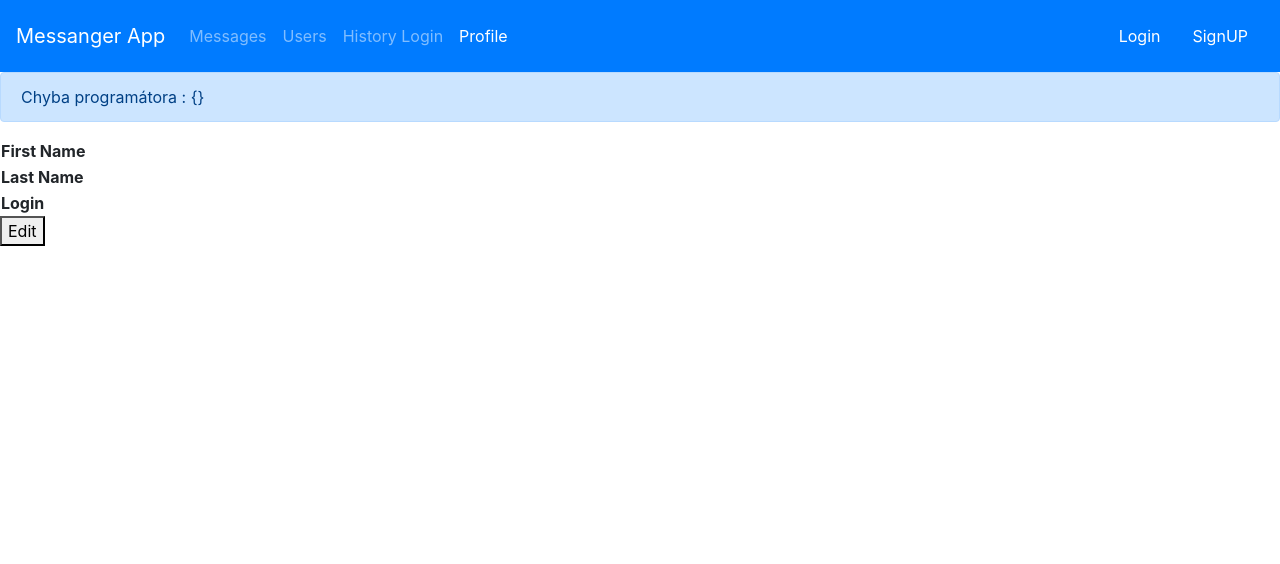
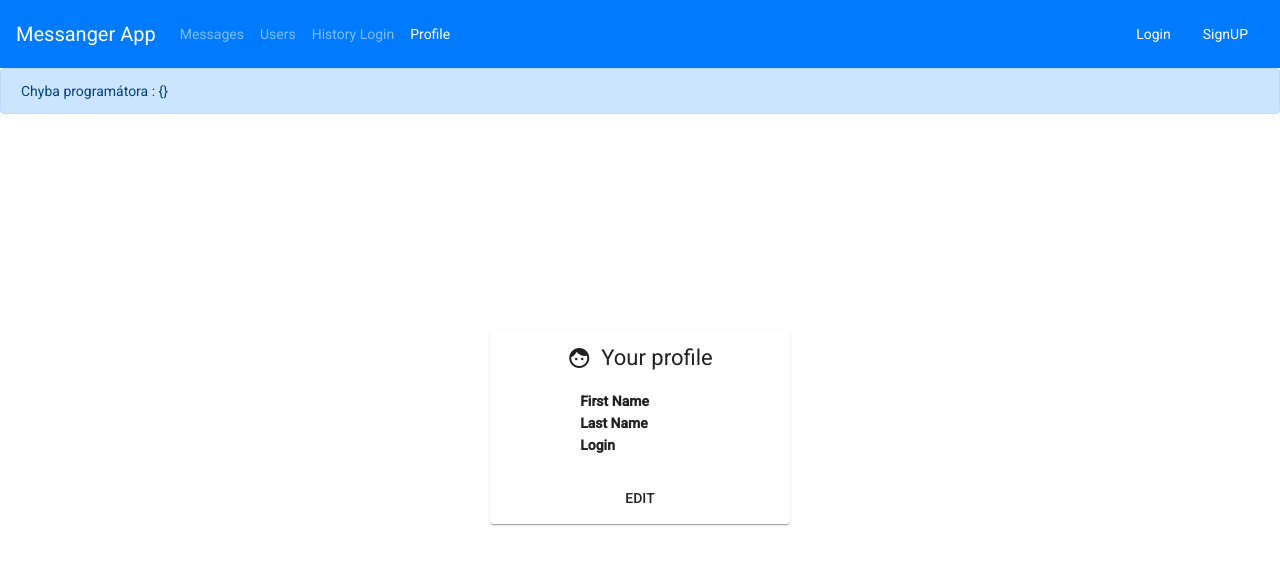
Before and after one commit to jakubtomas/Messanger, an Angular app: page /profile in a window 1280 px wide. Shown: the top 564 px of the page. Built offline with nearby package versions, Linux system fonts and the light colour scheme.

Commit message:
added angular material changed profile

```diff
--- a/angular.json
+++ b/angular.json
@@ -28,6 +28,7 @@
               "src/assets"
             ],
             "styles": [
+              "./node_modules/@angular/material/prebuilt-themes/indigo-pink.css",
               "node_modules/bootstrap/dist/css/bootstrap.min.css",
               "src/styles.css"
             ],
@@ -96,6 +97,7 @@
               "src/assets"
             ],
             "styles": [
+              "./node_modules/@angular/material/prebuilt-themes/indigo-pink.css",
               "src/styles.css"
             ],
             "scripts": []
--- a/package.json
+++ b/package.json
@@ -12,10 +12,12 @@
   "private": true,
   "dependencies": {
     "@angular/animations": "~11.0.1",
+    "@angular/cdk": "^11.0.3",
     "@angular/common": "~11.0.1",
     "@angular/compiler": "~11.0.1",
     "@angular/core": "~11.0.1",
     "@angular/forms": "~11.0.1",
+    "@angular/material": "^11.0.3",
     "@angular/platform-browser": "~11.0.1",
     "@angular/platform-browser-dynamic": "~11.0.1",
     "@angular/router": "~11.0.1",
--- a/src/app/profile/profile.component.css
+++ b/src/app/profile/profile.component.css
@@ -0,0 +1,28 @@
+.profile-card {
+  width: 300px;
+  max-width: 400px;
+  margin-top: 200px;
+}
+:host {
+  display: flex;
+  justify-content: center;
+}
+header,
+mat-card-actions,
+mat-card-content {
+  display: flex;
+  justify-content: center;
+}
+.header {
+  margin-bottom: 20px;
+  display: flex;
+  justify-content: center;
+  align-items: center;
+}
+.header-text {
+  font-size: 22px;
+  padding-left: 10px;
+}
+td {
+  padding-left: 50px;
+}
--- a/src/app/profile/profile.component.html
+++ b/src/app/profile/profile.component.html
@@ -1,3 +1,9 @@
+<mat-card class="profile-card">
+  <div class="header">
+    <mat-icon>face</mat-icon>
+    <div class="header-text">Your profile</div>
+  </div>
+  <mat-card-content>
     <table>
       <tr>
         <th>First Name</th>
@@ -12,5 +18,8 @@
         <td>{{user.login}}</td>
       </tr>
     </table>
-
-<button (click)="editUser()">Edit</button>
+  </mat-card-content>
+  <mat-card-actions>
+    <button mat-button (click)="editUser()">EDIT</button>
+  </mat-card-actions>
+</mat-card>
--- a/src/index.html
+++ b/src/index.html
@@ -6,8 +6,10 @@
   <base href="/">
   <meta name="viewport" content="width=device-width, initial-scale=1">
   <link rel="icon" type="image/x-icon" href="favicon.ico">
+  <link href="https://fonts.googleapis.com/css?family=Roboto:300,400,500&display=swap" rel="stylesheet">
+  <link href="https://fonts.googleapis.com/icon?family=Material+Icons" rel="stylesheet">
 </head>
-<body>
+<body class="mat-typography">
   <app-root></app-root>
 </body>
 </html>
--- a/src/styles.css
+++ b/src/styles.css
@@ -3,3 +3,5 @@ input.ng-invalid.n-touched {
     border: 1px solid red;
 
 }
+html, body { height: 100%; }
+body { margin: 0; font-family: Roboto, "Helvetica Neue", sans-serif; }
```
Also changed, not shown: src/app/app.module.ts (+10 -6 lines), src/modules/material.module.ts (added, +23 -0 lines), 1 other file (tests, documents, lock files or other folders). Lines whose indentation alone changed are shown as unchanged.
